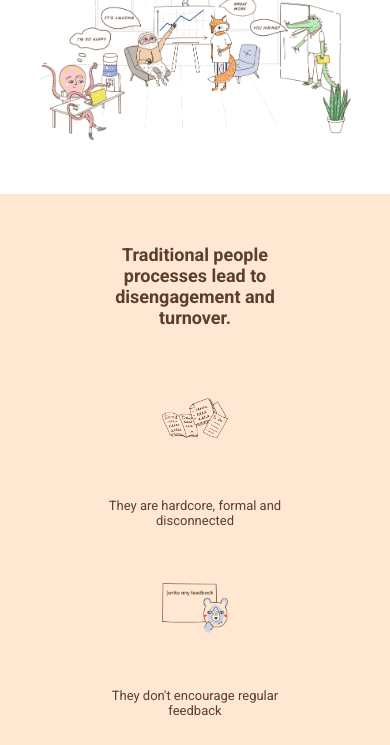
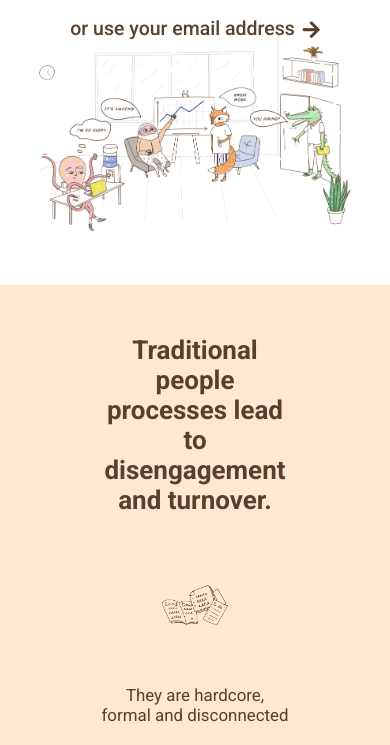
Before and after one commit to Emilio994/node-sass-teambit, a website: page index.html in a window 390 px wide. Shown: the part 480-1225 px from the top of the page. Drawn offline with Linux system fonts and the light colour scheme.

Commit message:
MQ 2nd Section

```diff
--- a/my_app.scss
+++ b/my_app.scss
@@ -3,6 +3,7 @@ $flex : flex;
 $baseFontSize : 15px;
 $smallerText : 13px;
 $biggerText : 20px;
+$leadTitle : 30px;
 
 // IMPORTS
 @import "partials/_mstools";
@@ -14,7 +15,7 @@ $biggerText : 20px;
 // MIXIN
 @mixin big_title {
     h1 {
-        font-size: 30px;
+        font-size: $leadTitle;
         line-height: 50px;
     }
 }
@@ -224,7 +225,7 @@ main {
                     }
                     i {
                         color: $msBlue;
-                        font-size: 20px;
+                        font-size: $biggerText;
                         position: absolute;
                         transform: translateY(-50%);
                         top: 0;
--- a/partials/_msbreakpoints.scss
+++ b/partials/_msbreakpoints.scss
@@ -1,4 +1,12 @@
 // MQ
+// Variables
+// Enlarged fonts
+$mq_baseFontSize : $baseFontSize * 1.3;
+$mq_smallerText : $smallerText * 1.3;
+$mq_biggerText : $biggerText * 1.3;
+$mq_leadTitle : $leadTitle * 1.3;
+
+// MIXIN
 
 // Header
 @mixin mq_mobile_head {
@@ -15,7 +23,7 @@
                         display: inline-block;
                         i {
                             color : $appText;
-                            font-size: $biggerText;
+                            font-size: $mq_biggerText;
                         }
                     }
                 }
@@ -25,6 +33,15 @@
                         width: 80%;
                     }
                     .left_jumbo {
+                        h1 {
+                            font-size: $mq_leadTitle;
+                        }
+                        p, .sign_up_row p:last-child {
+                            font-size: $mq_baseFontSize;
+                        }
+                        span {
+                            font-size: $mq_smallerText;
+                        }
                         @include centered_content;
                         text-align: center;
                     }
@@ -41,10 +58,16 @@
         main {
             section:first-of-type {
                 .section_upside, .section_downside {
+                    h2 {
+                        font-size: $mq_biggerText;
+                    }
                     .col_row {
                         div {
                             margin: 0 auto;
                             width: 60%;
+                            p {
+                                font-size: $mq_smallerText;
+                            }
                         }
                     }
                     .mascotte_row {
@@ -67,45 +90,25 @@
     @media screen and (max-width: 900px) {
         main {
             section:nth-child(2) {
-
                 .section_row {
-
                     .img_side, .description_side {
                         text-align: center;
                         width: 100%;
-                    }
-                    .img_side {
-                        img {
-
-                        }
                     }
                     .description_side {
                         .description_wrapper {
                             width: 100%;
 
                             h3 {
-
+                                font-size: $mq_biggerText;
                             }
                             p {
-
+                                font-size: $mq_baseFontSize;
                             }
-                            img {
-
-                            }
-
                         }
                     }
                 }
-                .section_row.reverse {
-                    .description_side {
-                        .description_wrapper {
-                        }
-                    }
-                }
-
             }
-
         }
-
     }
 }
```
Also changed, not shown: css/my_app.css.
